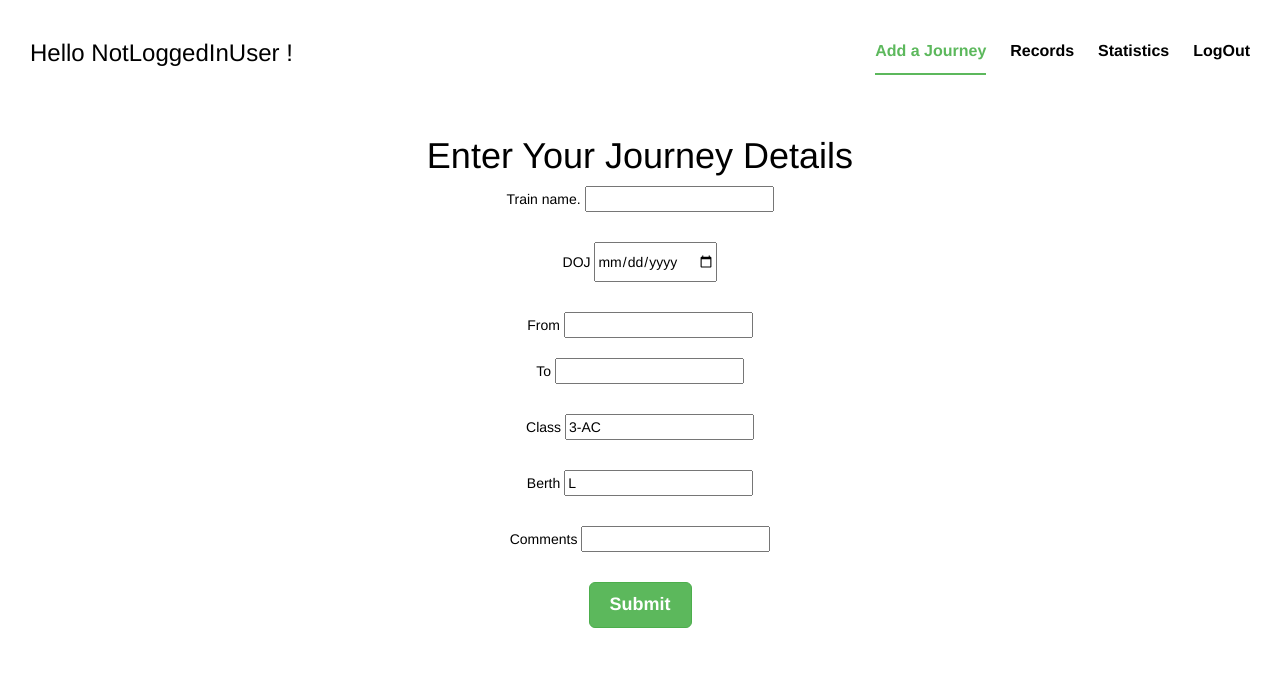
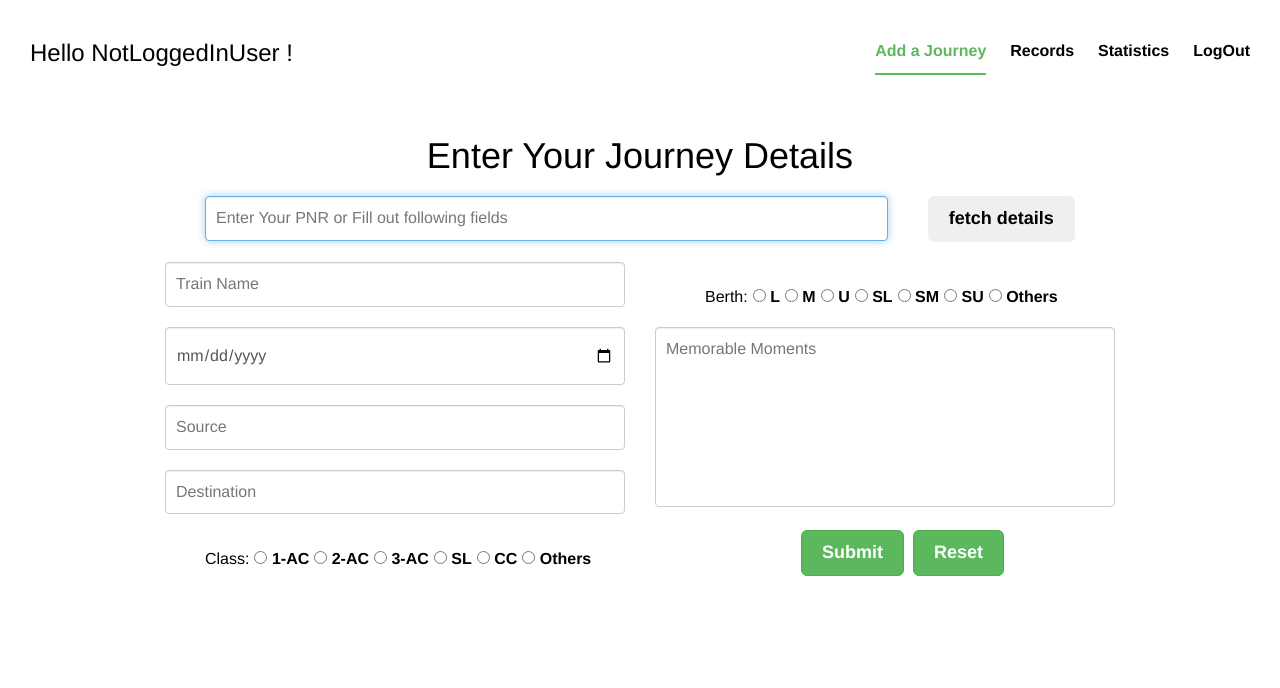
Before and after one commit to schafle/pyTravelogue, a Django app: page /entry/add_entry/ in a window 1280 px wide. Shown: the top 688 px of the page. Run offline with Django 3.2, Linux system fonts and the light colour scheme; parts of the project's set-up code (start-up, migrations or seed data) failed here and were passed over; some libraries are stand-ins or nearby versions.

Commit message:
forms are made with radio buttons for berths and coaches, average distance is added in statistics, user_name url for each user is made

```diff
--- a/entry/forms.py
+++ b/entry/forms.py
@@ -4,16 +4,16 @@ from django.forms.fields import DateField, ChoiceField, MultipleChoiceField
 from django.forms.widgets import RadioSelect, CheckboxSelectMultiple
 from django.forms.extras.widgets import SelectDateWidget
 
-BERTH_CHOICES = ('L', 'M', 'U', 'SL','SU','SM', 'Chair')
-COACH_CHOICES = ('1-AC', '2-AC', '3-AC', 'SL', 'CC', '2S', 'Other')
+BERTH_CHOICES = (('L','Lower'),('M','Middle'),('U','Upper'),('SL','SideLower'),('SM','SideMiddle'),('SU','SideUpper'),('Others','Others'))
+COACH_CHOICES = (('1-AC','1-AC'),('2-AC','2-AC'),('3-AC','3-AC'),('SL','Sleeper'),('CC','CarChair'),('Others','Others'))
 
 class EntryForm(forms.ModelForm):
 	train_name = forms.CharField(max_length=128, help_text="Train name.")
 	date_of_journey = forms.DateField(help_text="DOJ")
 	from_station = forms.CharField(max_length=4, help_text="From")
 	to_station = forms.CharField(max_length=4, help_text="To")
-	class_selection = forms.CharField(max_length=128, help_text="Class")
-	berth_selection = forms.CharField(max_length=128, help_text="Berth")
+	class_selection = forms.ChoiceField(choices=COACH_CHOICES, widget=forms.RadioSelect(), help_text="Class")
+	berth_selection = forms.ChoiceField(choices=BERTH_CHOICES, widget=forms.RadioSelect(), help_text="Berth")
 	comments = forms.CharField(max_length=2000, help_text="Comments")
 
     # An inline class to provide additional information on the form.
--- a/journeys/views.py
+++ b/journeys/views.py
@@ -4,7 +4,7 @@ from django.template import RequestContext
 from django.shortcuts import render_to_response
 from journeys.models import Station
 from entry.models import Entries
-from django.db.models import Count, Sum, Max
+from django.db.models import Count, Sum, Max, Avg
 from django.db import connection
 from itertools import *
 
@@ -36,7 +36,7 @@ def index(request):
 	number_of_journeys_in_a_weekday=query_to_dicts("select (select dayname(date_of_journey)) as days, count(*) as all_from from entry_entries group by (select dayname(date_of_journey)) order by (select dayofweek(date_of_journey))")
 	longest_journey=Entries.objects.filter(username=request.user.username).aggregate(Max('distance_covered'))
 	total_number_of_journeys=Entries.objects.filter(username=request.user.username).count()
-	travelogue_rank_count=3
+	average_length_of_journeys=Entries.objects.filter(username=request.user.username).aggregate(Avg('distance_covered'))
 	travelogue_rank_distance=1
 
 
@@ -55,7 +55,7 @@ def index(request):
 	'number_of_journeys_in_a_weekday':number_of_journeys_in_a_weekday,
 	'longest_journey':longest_journey['distance_covered__max'],
 	'total_number_of_journeys':total_number_of_journeys,
-	'travelogue_rank_count':travelogue_rank_count,
+	'average_length_of_journeys':int(average_length_of_journeys['distance_covered__avg']),
 	'travelogue_rank_distance':travelogue_rank_distance,
 	}
 
--- /dev/null
+++ b/static/css/dataentry_form.css
@@ -0,0 +1,143 @@
+.form-signin {
+  width: 80%;
+  padding: 10px 10px 10px 10px;
+  margin: auto auto;
+}
+.form-signin .form-signin-heading,
+.form-signin .checkbox {
+  margin-bottom: 10px;
+}
+.form-signin .checkbox {
+  font-weight: normal;
+}
+.form-signin .form-control {
+  position: relative;
+  height: auto;
+  -webkit-box-sizing: border-box;
+     -moz-box-sizing: border-box;
+          box-sizing: border-box;
+  padding: 10px;
+  font-size: 16px;
+}
+
+#berth-input, class-input{
+	position: relative;
+  height: auto;
+  -webkit-box-sizing: border-box;
+     -moz-box-sizing: border-box;
+          box-sizing: border-box;
+  padding: 10px;
+  font-size: 16px;
+}
+
+.form-signin .form-control:focus {
+  z-index: 2;
+}
+.form-signin input[type="text"] {
+  margin-bottom: 10px;
+}
+
+#terms-and-conditions,#report-error{
+	max-width: 650px;
+	max-height: 500px;
+	padding:30px 30px 30px 30px;
+}
+
+.error-type{
+	font-size:60px;
+}
+textarea#memorable-moments{
+	width:100%;
+	height: 180px;
+}
+
+.ss-q-short{
+	margin-top:20px;
+	margin-bottom:8px;
+	width:100%;
+}
+
+.ss-q-long{
+	margin-top:15px;
+	margin-bottom:15px;
+	width:100%;
+}
+
+#error-message{
+	height:10px;
+	text-align:left;
+	color:red;
+}
+
+#entry_131807497{
+	height: 250px;
+}
+
+#class-input-list li{
+	display:inline;
+	float:left;
+	line-height:50px;
+	font-size: 16px;
+	padding-right:5px;
+}
+#berth-input-list li{
+	display:inline;
+	float:left;
+	line-height:50px;
+	font-size: 16px;
+	padding-right:5px;
+}
+#submit-buuton-input-list li{
+	display:inline;
+	line-height:50px;
+	font-size: 16px;
+	padding-right:5px;
+}
+
+.radio-control {
+width: 25px;
+height: 25px;
+padding: 6px 6px;
+color: #555;
+vertical-align: middle;
+background-color: #fff;
+background-image: none;
+}
+
+#fetch{
+	float:right;
+	 margin-bottom:15px;
+	}
+
+#PNR{
+	width:75%;
+	float:left;
+}
+
+#pnr-search li{
+	display:inline;
+	padding-bottom:20px;
+	/*
+	padding-left:20%; */
+}
+
+#seperator{
+	padding-top:20px;
+	padding-bottom:20px;
+}
+
+#trains{
+	width:100%;
+	display: inline-flex;
+	padding-bottom:10px;
+}
+/* #autocomplete1{
+		width:70%;
+	}
+#fetch{
+		width:20%;
+	}
+#trains{
+	display:inline;
+	float:left;
+} */
--- a/templates/entry/add_entry.html
+++ b/templates/entry/add_entry.html
@@ -21,15 +21,6 @@
 <script src="{% static "js/jquery-1.6.2.min.js"%}"></script>
 <script src="{% static "js/jquery-ui-1.8.15.custom.min.js"%}"></script>
 
-
-<script>
-function () {
-    $( "#id_date_of_journey" ).datepicker({
-      changeMonth: true,//this option for allowing user to select month
-      changeYear: true //this option for allowing user to select from year range
-    });
-  }
-</script>
 <style>
 h1.hidden {
     display: none;
@@ -64,53 +55,81 @@ h1.hidden {
          <div class="inner cover">
             <h1 class="cover-heading">Enter Your Journey Details</h1>
 			<div class="row">
-			<form id="entry_form" method="post" action="/entry/add_entry/">
+			<form class="form-signin" name="pnr_form"  METHOD="post" onsubmit="return validateForm()">
+				<div class="col-lg-12" id="pnr-search-div">
+					<ul id="pnr-search">
+						<li><input type="text" id="PNR" name="PNR" SIZE="20" class="form-control" placeholder="Enter Your PNR or Fill out following fields" required autofocus></li>
+						<li><button id="fetch1" type="button" onclick="javascript: return getPNRValue();" class="btn btn-lg">fetch details</button></li>
+					</ul>
+				</div>
+			</form>
+			</div>
+			<div class="row">
+			<form class="form-signin" id="entry_form" method="post" action="/entry/add_entry/">
 				{% csrf_token %}
-				Train name.
-				<input id="id_train_name" maxlength="128" name="train_name" type="text" list="cats"/> <!--  -->
-				<br>
+				<!-- <div style="color:red; text-align:left; padding-left:10%;"><h5>${requestScope['Invalid PNR']}</h5></div> -->
+
+				<div id="inner-left" class="col-lg-6">
+				<p class="lead">
+					<input style="margin-bottom: 20px;" id="id_train_name" type="text" maxlength="128" name="train_name" class="form-control" placeholder="Train Name" required value="" list="cats">
+					<div id="train_error" style="color:red"></div>
 					<datalist id="cats">
 					</datalist>
-				<p class="errorlist"></p>
-                <br>
-				DOJ
-				<input id="id_date_of_journey" name="date_of_journey" type="date"/> <!--  -->
-				<br>
-				<p class="errorlist"></p>
-                <br>
-				From
-				<input id="id_from_station" maxlength="4" name="from_station" type="text" list="source"/> <!--  -->
-                <br>
+					<input style="margin-bottom: 20px;" id="id_date_of_journey" name="date_of_journey" type="date" type="text" class="form-control" placeholder="Date Of Journey" required value="">
+					<input style="margin-bottom: 20px;" id="id_from_station" maxlength="4" name="from_station" type="text" list="source" class="form-control" placeholder="Source" required value="">
 					<datalist id="source">
 					</datalist>
-                <br>
-				To
-				<input id="id_to_station" maxlength="4" name="to_station" type="text" list="destinations"/> <!--  -->
-				<br>
+					<input style="margin-bottom: 20px;" id="id_to_station" maxlength="4" name="to_station" type="text" list="destinations" class="form-control" placeholder="Destination" required value="">
 					<datalist id="destinations">
 					</datalist>
-				<p class="errorlist"></p>
-                <br>
-				Class
-				<input id="id_class_selection" maxlength="128" name="class_selection" type="text" value="3-AC"/> <!--  -->
-				<br>
-				<p class="errorlist"></p>
-                <br>
-				Berth
-				<input id="id_berth_selection" maxlength="128" name="berth_selection" type="text" value="L"/> <!--  -->
-				<br>
-				<p class="errorlist"></p>
-                <br>
-				Comments
-				<input id="id_comments" maxlength="2000" name="comments" type="text" /> <!--  -->
-				<br>
-				<p class="errorlist"></p>
-				<input class="hidden" id="id_distance_covered" name="distance_covered" type="text" value="0" /> <!--  -->
-				<input class="hidden" id="id_username" maxlength="30" name="username" type="text" value="{{name}}" /> <!--  -->
-				<br>
-            <input type="submit" name="submit" value="Submit" class="btn btn-lg btn-success">
+					<div id="id_class_selection">
+						<ul id="class-input-list">
+							<li>Class:</li>
+							<li><label for="id_class_selection_0"><input id="id_class_selection_0" name="class_selection" type="radio" value="1-AC" /> 1-AC</label></li>
+							<li><label for="id_class_selection_1"><input id="id_class_selection_1" name="class_selection" type="radio" value="2-AC" /> 2-AC</label></li>
+							<li><label for="id_class_selection_2"><input id="id_class_selection_2" name="class_selection" type="radio" value="3-AC" /> 3-AC</label></li>
+							<li><label for="id_class_selection_3"><input id="id_class_selection_3" name="class_selection" type="radio" value="SL" /> SL</label></li>
+							<li><label for="id_class_selection_4"><input id="id_class_selection_4" name="class_selection" type="radio" value="CC" /> CC</label></li>
+							<li><label for="id_class_selection_5"><input id="id_class_selection_5" name="class_selection" type="radio" value="Others" /> Others</label></li>
+						</ul>
+					</div>
+				</p>
+				</div>
+					<div id="inner-right" class="col-lg-6">
+
+					<div id="berth-input">
+						<ul id="berth-input-list">
+							<li>Berth:</li>
+							<li><label for="id_berth_selection_0"><input id="id_berth_selection_0" name="berth_selection" type="radio" value="L" /> L</label></li>
+							<li><label for="id_berth_selection_1"><input id="id_berth_selection_1" name="berth_selection" type="radio" value="M" /> M</label></li>
+							<li><label for="id_berth_selection_2"><input id="id_berth_selection_2" name="berth_selection" type="radio" value="U" /> U</label></li>
+							<li><label for="id_berth_selection_3"><input id="id_berth_selection_3" name="berth_selection" type="radio" value="SL" /> SL</label></li>
+							<li><label for="id_berth_selection_4"><input id="id_berth_selection_4" name="berth_selection" type="radio" value="SM" /> SM</label></li>
+							<li><label for="id_berth_selection_5"><input id="id_berth_selection_5" name="berth_selection" type="radio" value="SU" /> SU</label></li>
+							<li><label for="id_berth_selection_6"><input id="id_berth_selection_6" name="berth_selection" type="radio" value="Others" /> Others</label></li>
+						</ul>
+					</div>
+				<p class="lead">
+					<textarea id="memorable-moments" type="text" name="comments" class="form-control" placeholder="Memorable Moments" style="resize:none" value="NA"></textarea>
+					<div id="Comments_error" style="color:red"></div>
+					<div id="buttons-control">
+						<ul id="submit-buuton-input-list">
+							<li><INPUT TYPE="SUBMIT" VALUE="Submit" class="btn btn-lg btn-success"></li>
+							<li><INPUT TYPE="RESET" VALUE="Reset" class="btn btn-lg btn-success"></li>
+						</ul>
+					</div>
+				</p>
+				</div>
 			</form>
 			</div>
+          </div>
+
+          <div class="mastfoot">
+            <div class="inner">
+              <p></p>
+            </div>
+          </div>
+
         </div>
 
           <div class="mastfoot">
--- a/templates/journeys/index.html
+++ b/templates/journeys/index.html
@@ -270,9 +270,9 @@
 					</div>
 					<div class="panel panel-info">
 						<div class="panel-heading">
-							<h3>Travelogue Rank(Count)</h3>
+							<h3>Avergae length of journeys</h3>
 						</div>
-						<h1><b style="color: #336699; font-size:80px;">{{travelogue_rank_count}}</b></h1>
+						<h1><b style="color: #336699; font-size:80px;">{{average_length_of_journeys}} km</b></h1>
 					</div>
 					<div class="panel panel-info">
 						<div class="panel-heading">
```
Also changed, not shown: templates/journeys/user.html (+9 -0 lines). Lines whose indentation alone changed are shown as unchanged.
